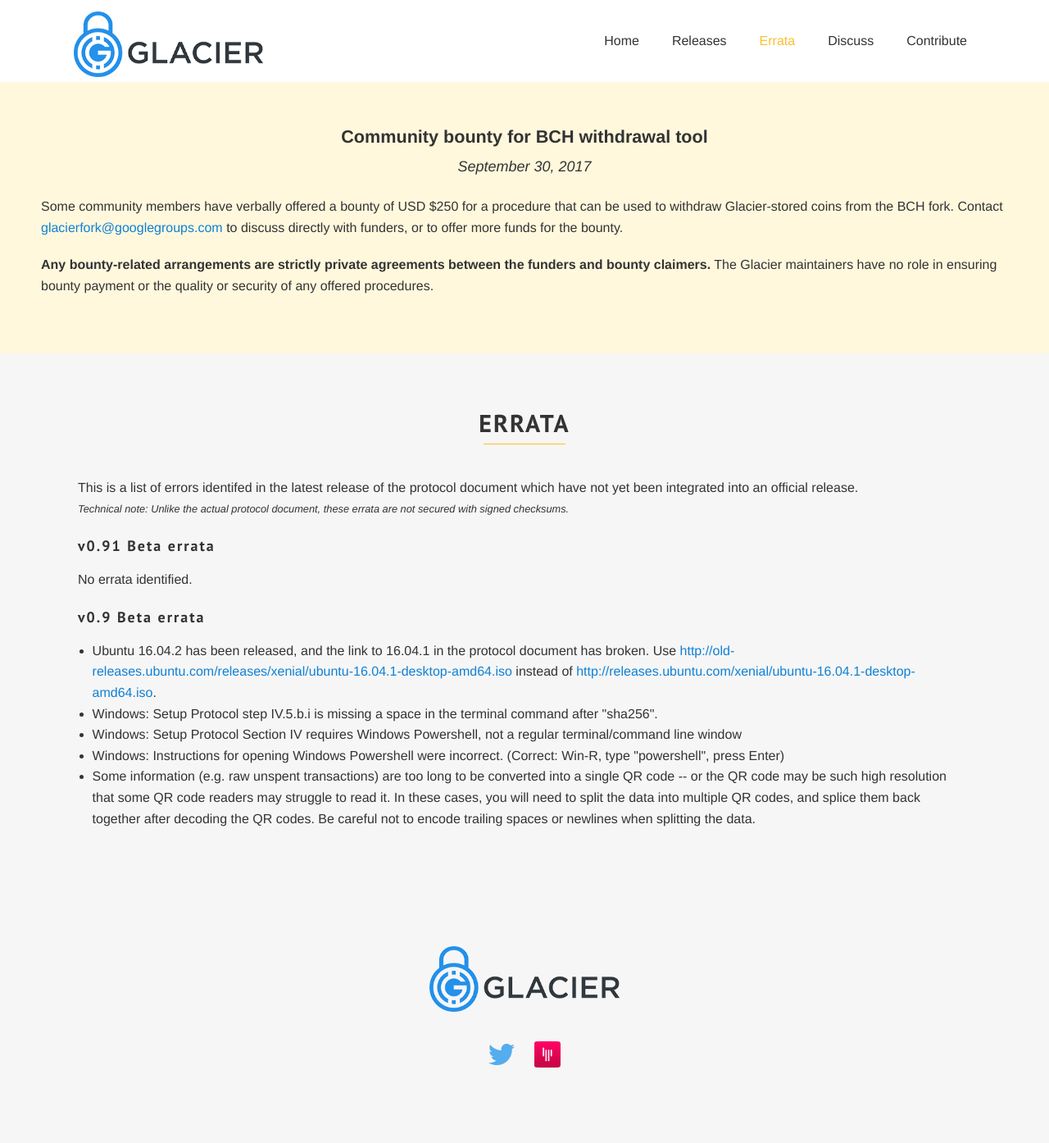
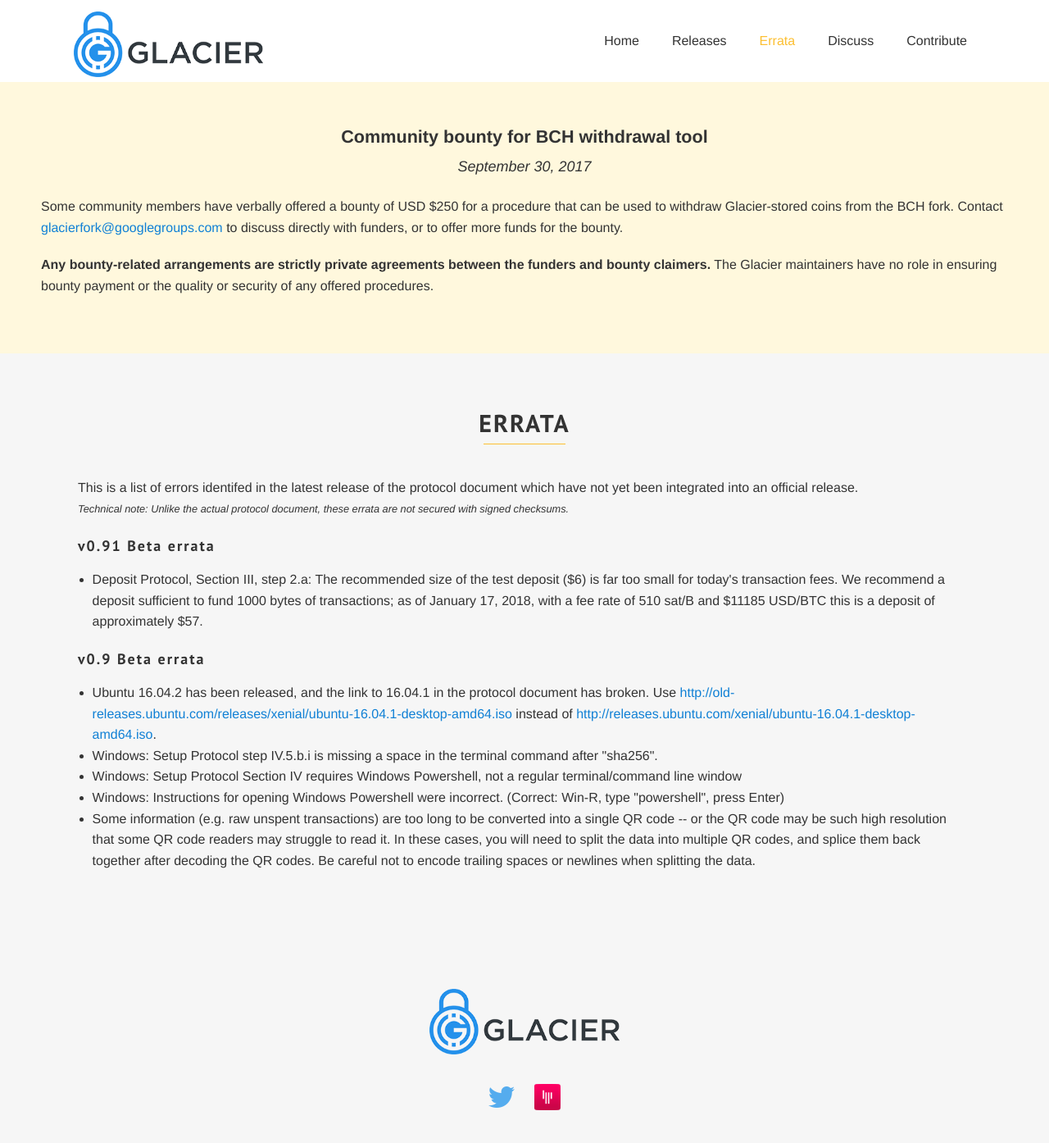
Before and after one commit to GlacierProtocol/glacierprotocol.github.io, a Jekyll site: the page built from errata.html, in a window 1280 px wide. Shown: the whole page at 82% size. Built offline with Jekyll 4.4.1, drawn with Linux system fonts in a browser that asks for light colours; some web fonts are replaced; before the commit the page ends 1342 px from its top, so only the background shows below that.

Commit message:
Add errata for size of test deposit

```diff
--- a/errata.html
+++ b/errata.html
@@ -22,7 +22,9 @@
 
     <h3>v0.91 Beta errata</h3>
 
-    <p>No errata identified.</p>
+    <ul>
+      <li>Deposit Protocol, Section III, step 2.a: The recommended size of the test deposit ($6) is far too small for today's transaction fees. We recommend a deposit sufficient to fund 1000 bytes of transactions; as of January 17, 2018, with a fee rate of 510 sat/B and $11185 USD/BTC this is a deposit of approximately $57.</li>
+    </ul>
 
 
 	  <h3>v0.9 Beta errata</h3>
```
